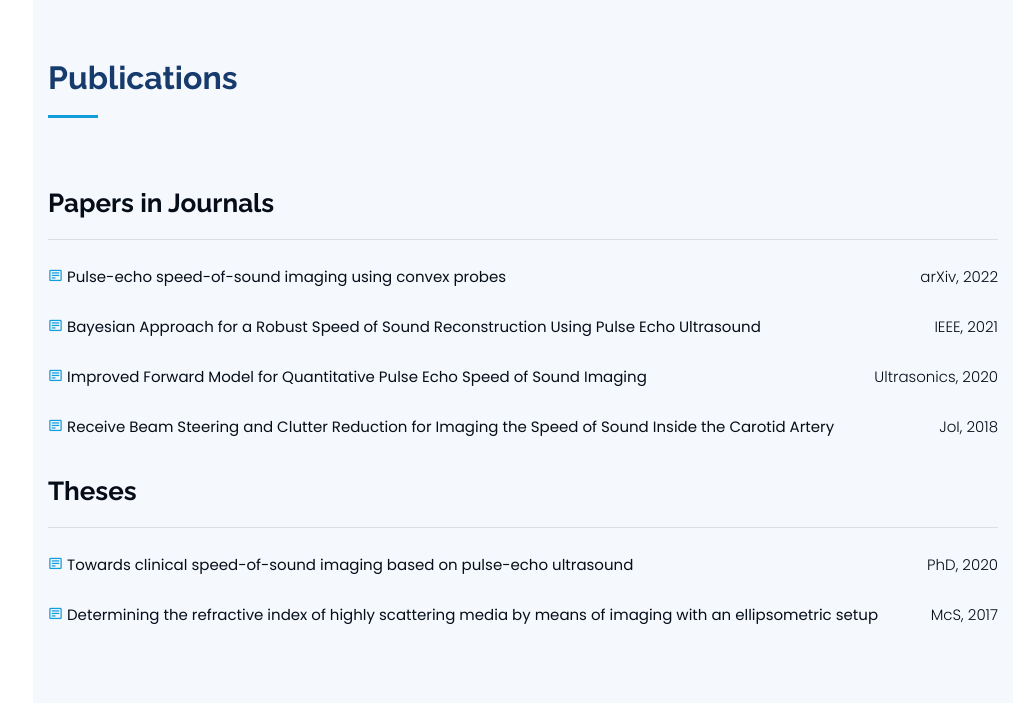
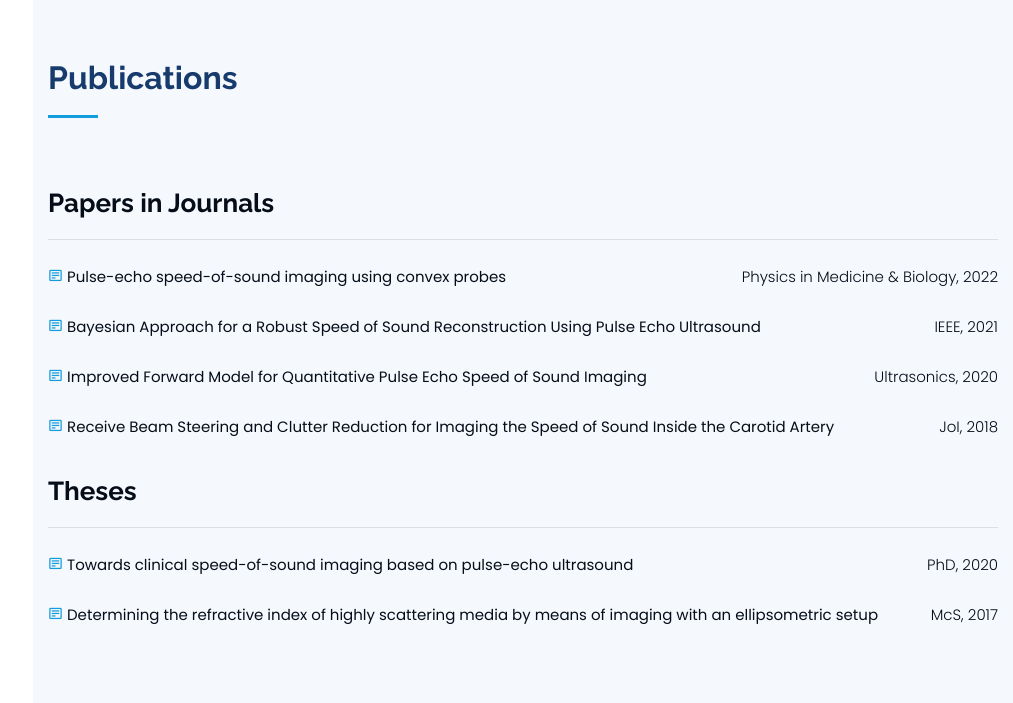
Before and after one commit to PatrickStaehli/portfolio_website, a Flask app: page / in a window 1280 px wide. Shown: the part 3463-4166 px from the top of the page, without its empty margins (267-1280 px from the left). Run offline with Flask 2, Linux system fonts and the light colour scheme; some libraries are stand-ins or nearby versions.

```diff
--- a/webapp/templates/index.html
+++ b/webapp/templates/index.html
@@ -272,7 +272,7 @@
 					</a>
                     Pulse-echo speed-of-sound imaging using convex probes
 					<br class="rwd-break">
-                    <i class="journal"> arXiv, 2022</i>
+                    <i class="journal"> Physics in Medicine & Biology, 2022</i>
                     <br class="rwd-break">
 					</span>
                 </div>
```
